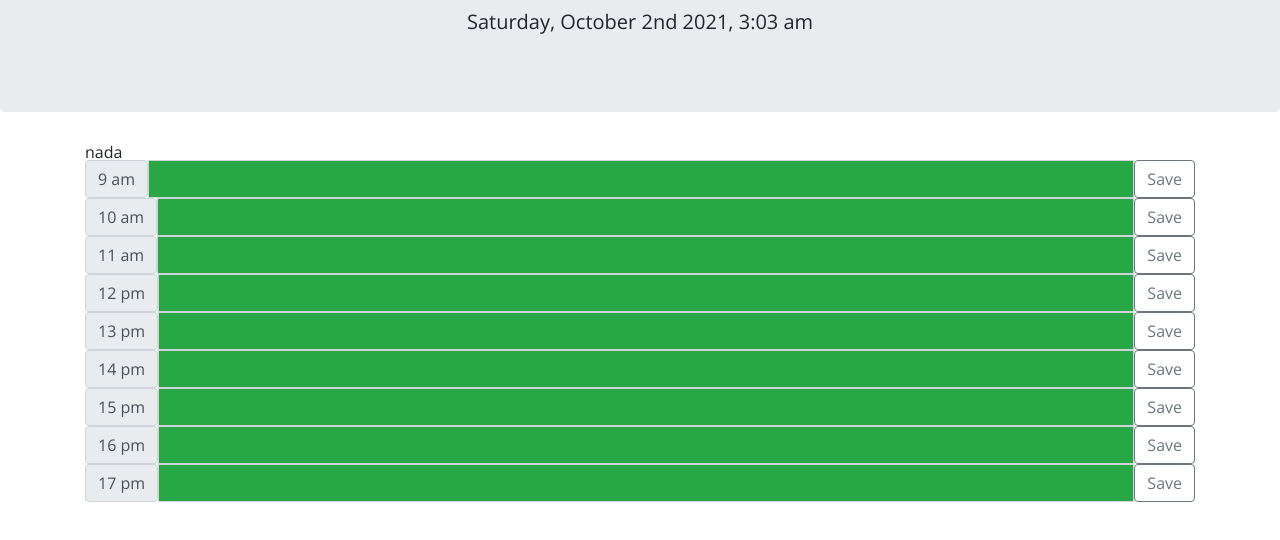
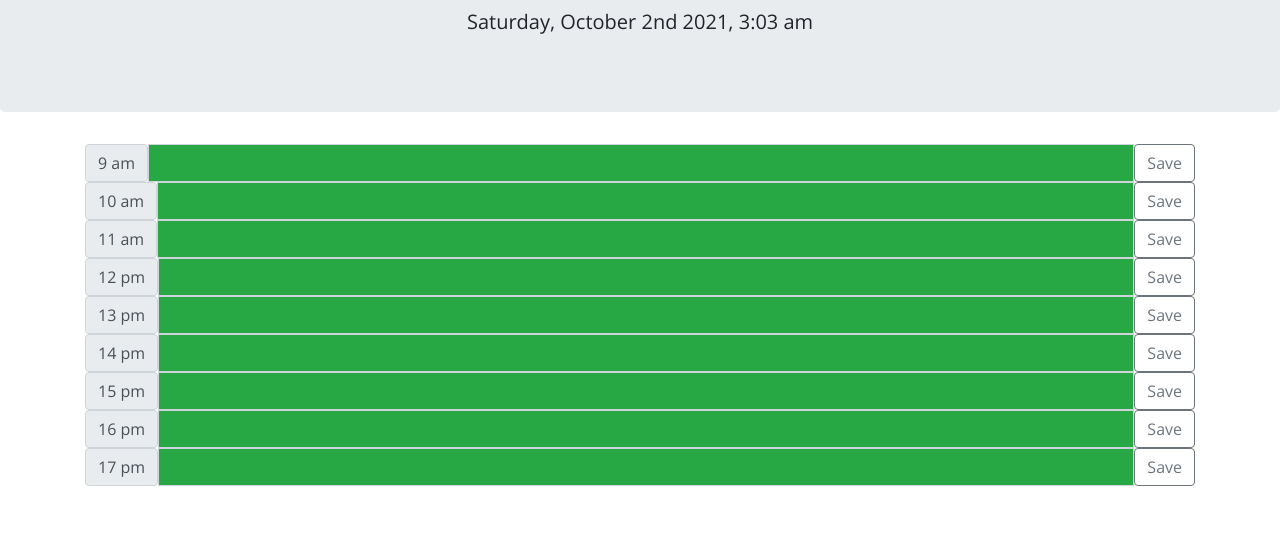
Before and after one commit to tallerdeldiablo/Workday-planner, a plain HTML site: page index.html in a window 1280 px wide. Shown: the part 182-722 px from the top of the page. Drawn offline with nearby package versions, Linux system fonts and the light colour scheme.

Commit message:
Update index.html

```diff
--- a/index.html
+++ b/index.html
@@ -33,8 +33,6 @@
     <main>
     <div class="container  ">
       <!-- Timeblocks go here -->
-
-          <div> nada</div>
             <div class="input-group">
               <span  class="input-group-text">  9 am</span>
                 <input id="9" type="text" class="form-control ">
```
